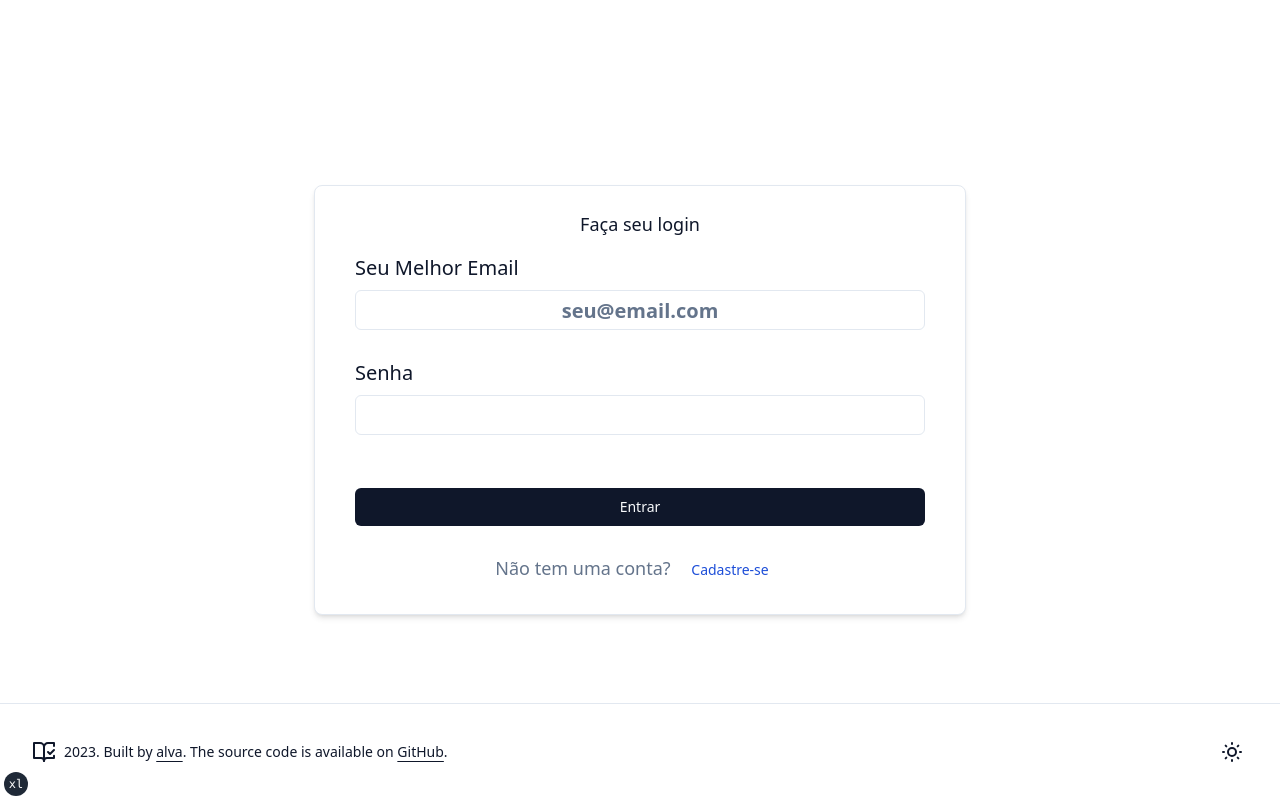
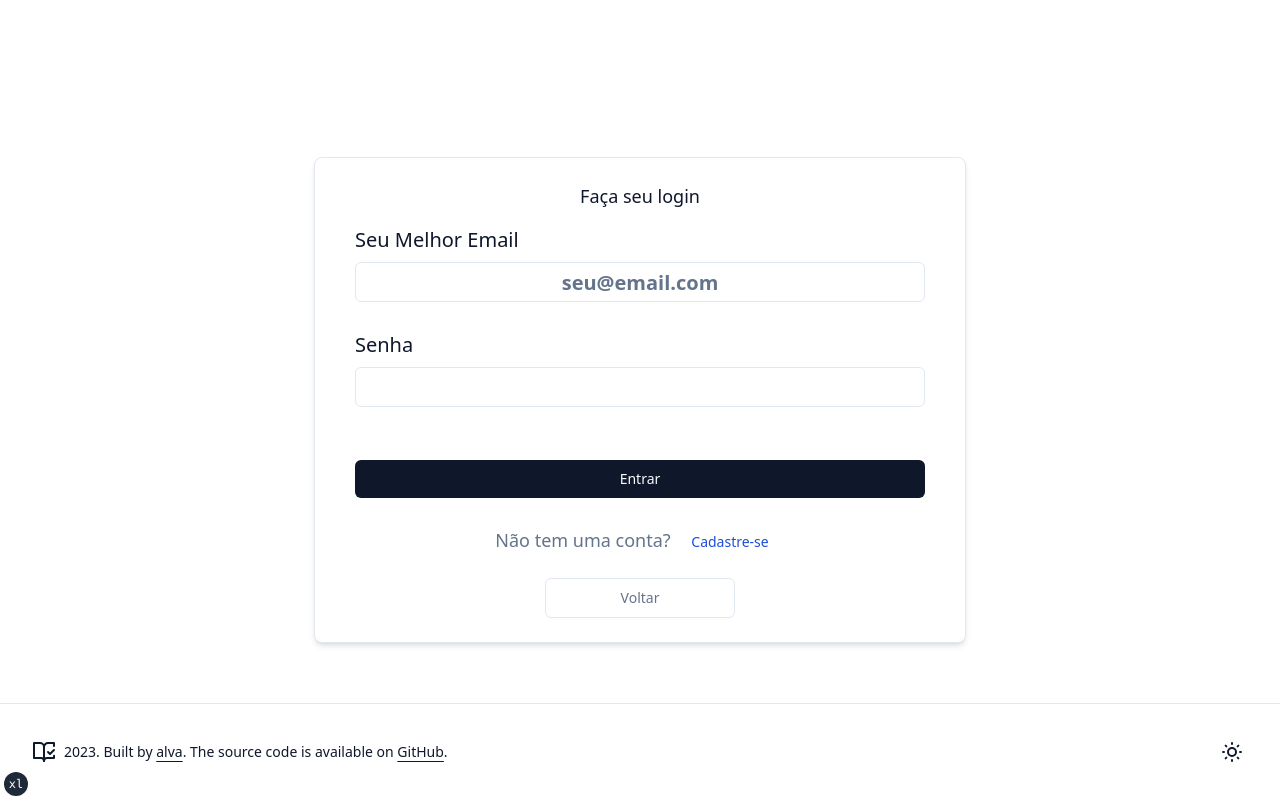
Before and after one commit to alvarengaflavio/todo-next, a Next.js app: page /login in a window 1280 px wide. Built offline with nearby package versions, Linux system fonts and the light colour scheme.

Commit message:
Fix formatting in UserAuthForm component

```diff
--- a/src/components/forms/user-auth-form.tsx
+++ b/src/components/forms/user-auth-form.tsx
@@ -116,13 +116,23 @@ const UserAuthForm: FC<AuthFormProps> = ({}) => {
       </CardContent>
 
       <CardFooter className="text-center text-lg text-slate-500 pb-2">
-        <span className="min-w-full">
+        <span className=" min-w-full">
           Não tem uma conta?{" "}
           <Link
             href="/register"
             className={cn(buttonVariants({ variant: "link" }), "text-blue-700")}
           >
             Cadastre-se
+          </Link>
+          <br />
+          <Link
+            href="/"
+            className={cn(
+              buttonVariants({ variant: "outline" }),
+              ` w-full md:w-2/6 mt-4 `
+            )}
+          >
+            Voltar
           </Link>
         </span>
       </CardFooter>
```
